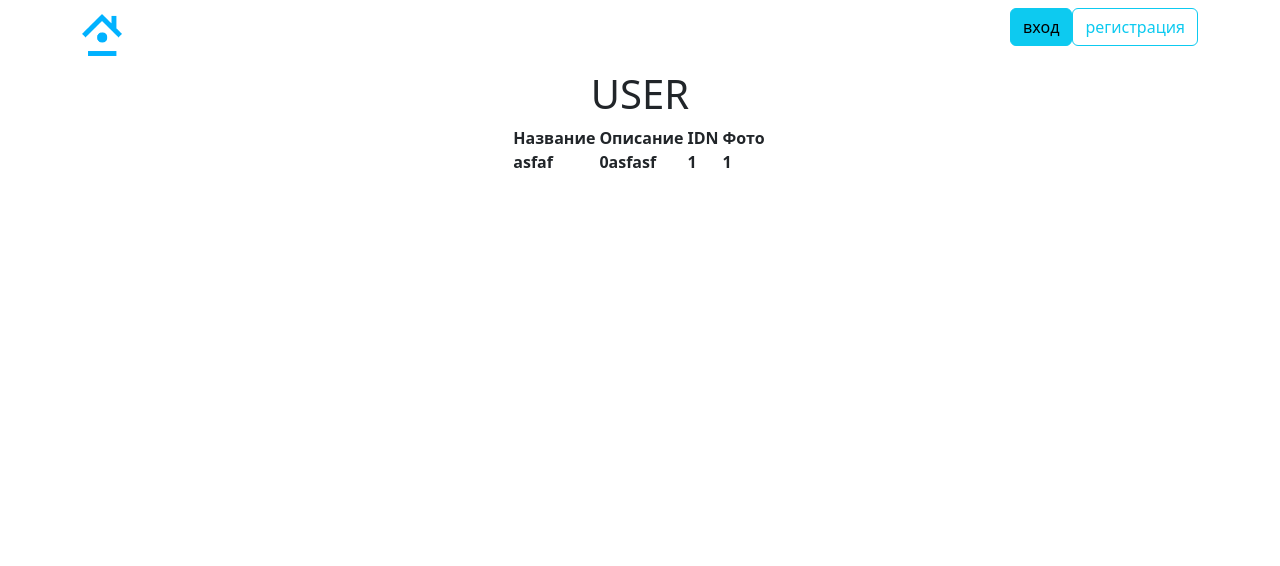
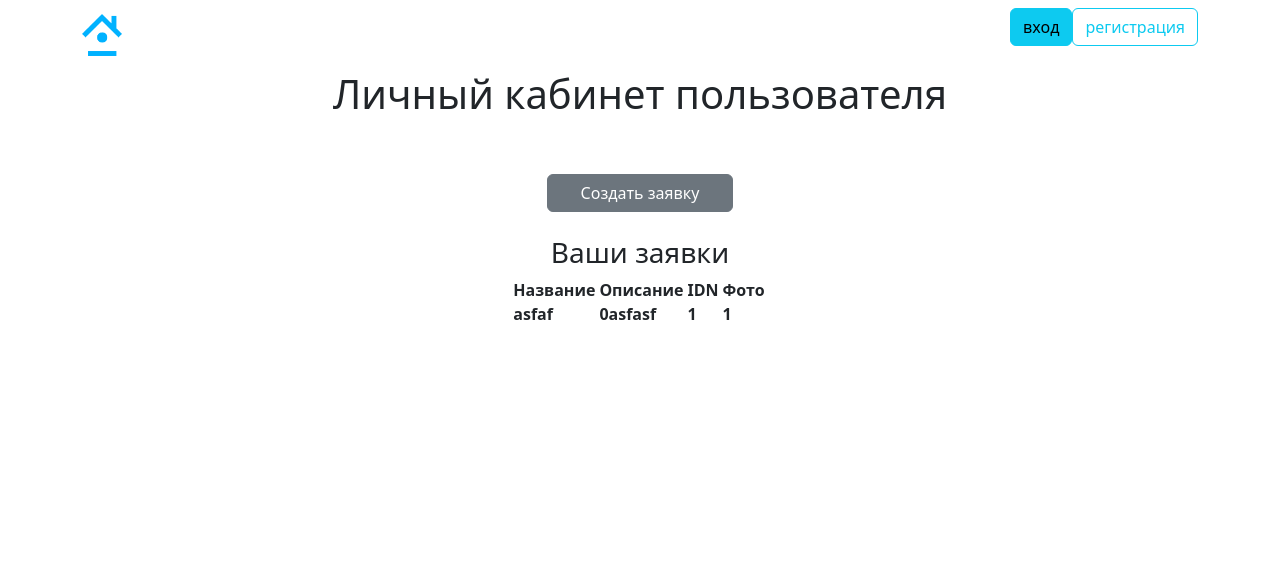
Before and after one commit to ALonelyKing89/1, a PHP site: page /Ucabinet.php in a window 1280 px wide. Shown: the top 566 px of the page. Run offline with PHP 8.4, Linux system fonts and the light colour scheme; data comes from the database, SQL or seed files in the repository; tables that the repository leaves empty or names only in its code hold one stand-in row (values such as "Sample post"); lists and menus that the app fills with data are empty.

Commit message:
Update Ucabinet.php

```diff
--- a/Ucabinet.php
+++ b/Ucabinet.php
@@ -6,6 +6,10 @@ session_start();
 require_once 'db.php';
 $l = $db->query('SELECT * FROM request');
 //$prob = $db->query('SELECT * FROM probl');
+if (isset($_POST["doCreate"])) {
+            header('Location:request.php');
+        };
+
 ?>
 <!DOCTYPE html>
 <html lang="en">
@@ -20,7 +24,19 @@ $l = $db->query('SELECT * FROM request');
 require_once "template\header.php";
 ?>
 
-<center><h1>USER</h1></center>
+<div class="container">
+	<center>
+		<h1>Личный кабинет пользователя</h1>
+	</center>
+	<form method="post">
+	<center>
+		<button name="doCreate" class="btn btn-secondary mt-5 col-2" type="submit">Создать заявку</button>
+	</center>
+	</form>
+		<center>
+		<h3 class="mt-4">Ваши заявки</h1>
+	</center>
+</div>
 
 <?
 /* Запрос в БД */
```
